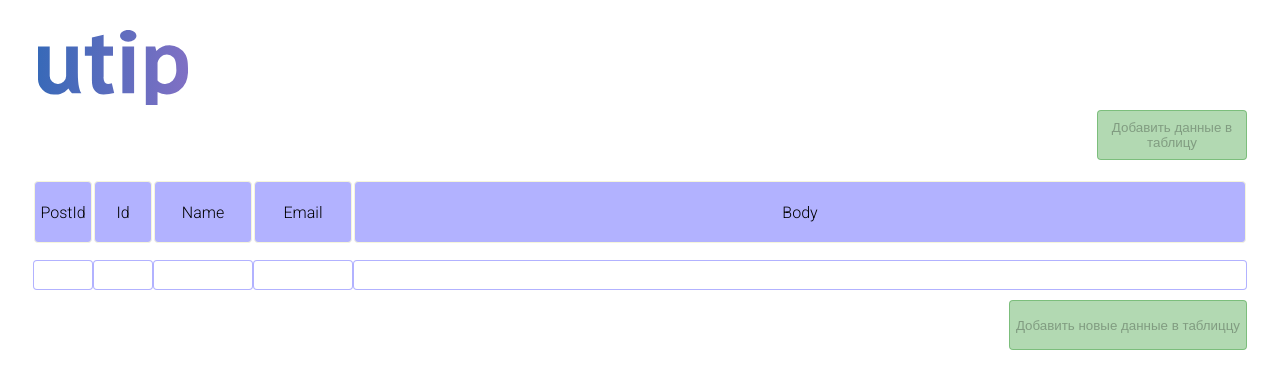
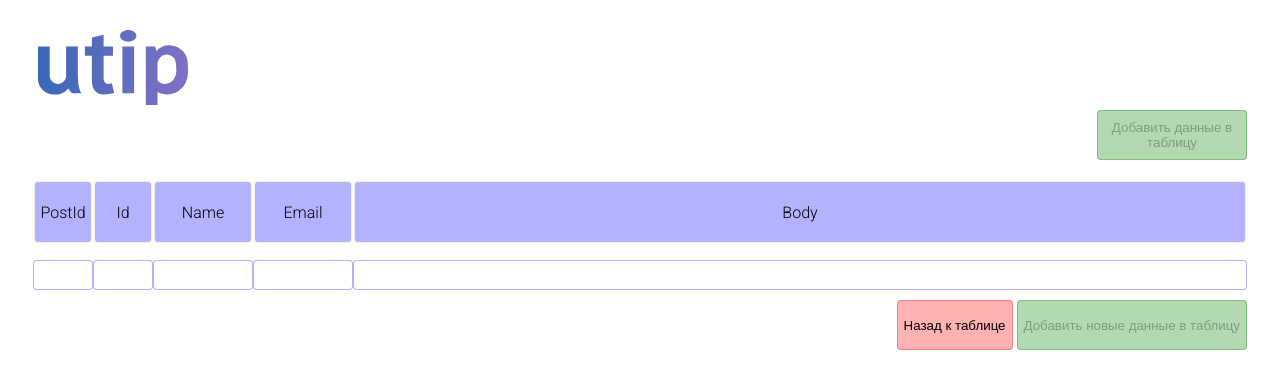
Before and after one commit to AnonymFromInternet/utip-technology, a React (Create React App) app: page /addNewRow in a window 1280 px wide. Shown: the top 388 px of the page. Built offline with nearby package versions, Linux system fonts and the light colour scheme.

Commit message:
change table styles

```diff
--- a/src/components/AddNewRow/AddNewRow.module.css
+++ b/src/components/AddNewRow/AddNewRow.module.css
@@ -18,12 +18,21 @@
   margin-top: 10px;
 }
 
-.Button {
+.SaveButton {
   height: 50px;
   border: 1px solid rgba(0, 128, 0, 0.3);
   border-radius: 4px;
   background-color: rgba(0, 128, 0, 0.3);
   cursor: pointer;
+}
+
+.BackToTheTableButton {
+  height: 50px;
+  border: 1px solid rgba(255, 0, 0, 0.3);
+  border-radius: 4px;
+  background-color: rgba(255, 0, 0, 0.3);
+  cursor: pointer;
+  margin-right: 4px;
 }
 
 .Message {
--- a/src/components/AddNewRow/AddNewRow.tsx
+++ b/src/components/AddNewRow/AddNewRow.tsx
@@ -36,6 +36,10 @@ export const AddNewRow = () => {
     }
 
     return false;
+  };
+
+  const onBackToTable = () => {
+    navigate("/");
   };
 
   const onAddNewRow = async () => {
@@ -92,13 +96,17 @@ export const AddNewRow = () => {
           onChange={(event) => setBody(event.currentTarget.value)}
         />
       </div>
+
       <div className={styles.ButtonWrapper}>
+        <button className={styles.BackToTheTableButton} onClick={onBackToTable}>
+          Назад к таблице
+        </button>
         <button
-          className={styles.Button}
+          className={styles.SaveButton}
           onClick={onAddNewRow}
           disabled={validateFields()}
         >
-          Добавить новые данные в таблиццу
+          Добавить новые данные в таблицу
         </button>
       </div>
 
--- /dev/null
+++ b/src/components/Error/Error.module.css
@@ -0,0 +1,18 @@
+.Wrapper {
+  width: 80%;
+  height: 60%;
+  margin: 0 auto;
+  margin-top: 20px;
+  display: flex;
+  flex-direction: column;
+  justify-content: center;
+  align-items: center;
+}
+
+.Message {
+  display: flex;
+  justify-content: center;
+  margin: 0 auto;
+  color: red;
+  margin-bottom: 30px;
+}
--- /dev/null
+++ b/src/components/Error/Error.tsx
@@ -0,0 +1,13 @@
+import styles from "./Error.module.css";
+
+interface ErrorProps {
+  message?: string;
+}
+
+export const Error = (props: ErrorProps) => {
+  return (
+    <div className={styles.Wrapper}>
+      <div className={styles.Message}>{props.message}</div>
+    </div>
+  );
+};
--- a/src/components/Table/Table.module.css
+++ b/src/components/Table/Table.module.css
@@ -1,6 +1,9 @@
 .Table {
+  grid-template-rows: repeat(auto-fit, minmax(50px, 100px));
+}
+
+.EmptyTable {
   display: grid;
-
   height: 70vh;
   overflow: scroll;
 }
--- a/src/components/Table/Table.tsx
+++ b/src/components/Table/Table.tsx
@@ -7,9 +7,10 @@ import { EmptyTableMessage } from "../EmptyTableMessage/EmptyTableMessage";
 import { Loader } from "../Loader/Loader";
 import { dataService } from "../../services/data.service";
 import { Modal } from "../Modal/Modal";
+import { Error } from "../Error/Error";
 
 export const Table = observer(() => {
-  const { rows, isLoading, allRows } = store.tableData;
+  const { rows, isLoading, allRows, error } = store.tableData;
 
   useEffect(() => {
     const handleBeforeUnload = (event: Event) => {
@@ -27,9 +28,14 @@ export const Table = observer(() => {
     return rows.map((row) => <Row key={row.id as Key} data={row}></Row>);
   };
   return (
-    <div className={styles.Table}>
+    <div className={`${styles.EmptyTable} ${rows.length > 0 && styles.Table} `}>
       {isLoading && <Loader />}
-      {rows.length === 0 && !isLoading ? <EmptyTableMessage /> : renderRows()}
+      {!isLoading && error && <Error message={error.message} />}
+      {rows.length === 0 && !isLoading && !error ? (
+        <EmptyTableMessage />
+      ) : (
+        renderRows()
+      )}
       {<Modal />}
     </div>
   );
--- a/src/store/store.ts
+++ b/src/store/store.ts
@@ -90,7 +90,9 @@ class TableDataStore {
 
   addRow = (newRow: Row) => {
     this.rows.unshift(newRow);
-    this.rows.pop();
+    if (this.rows.length > 10) {
+      this.rows.pop();
+    }
     this.allRows.unshift(newRow);
   };
 
```
